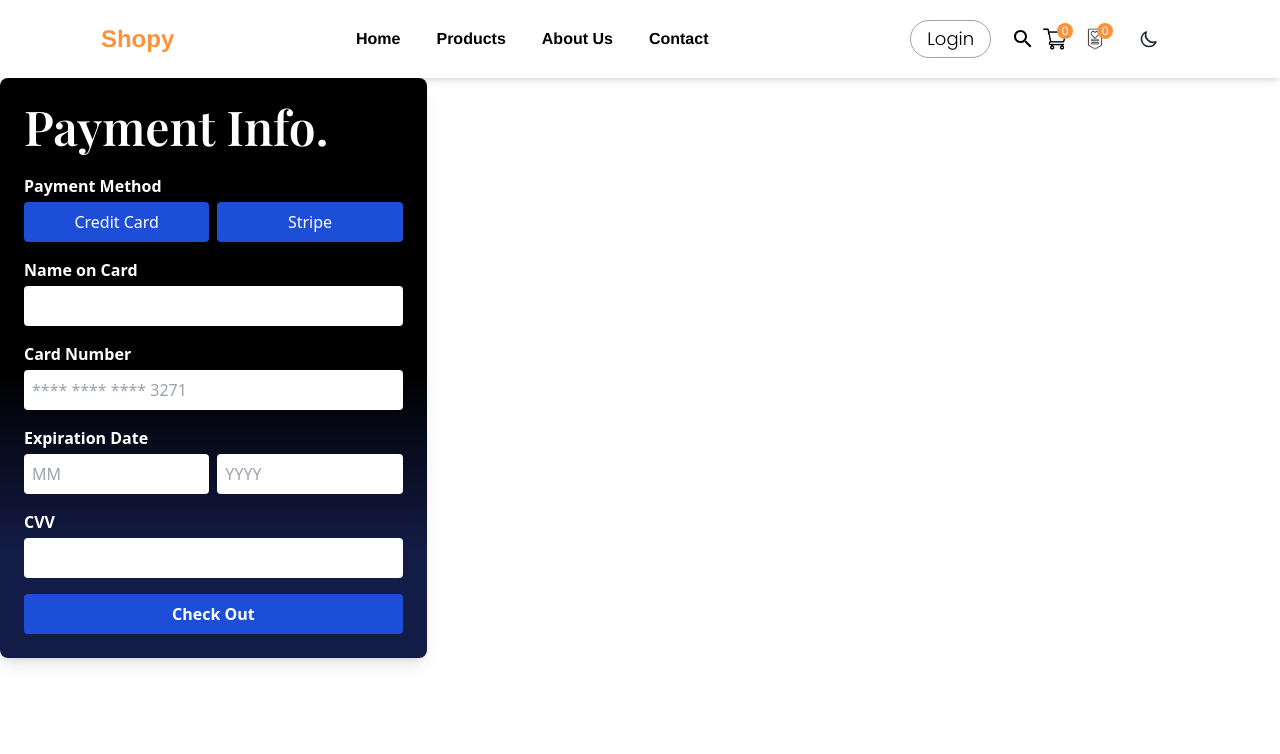
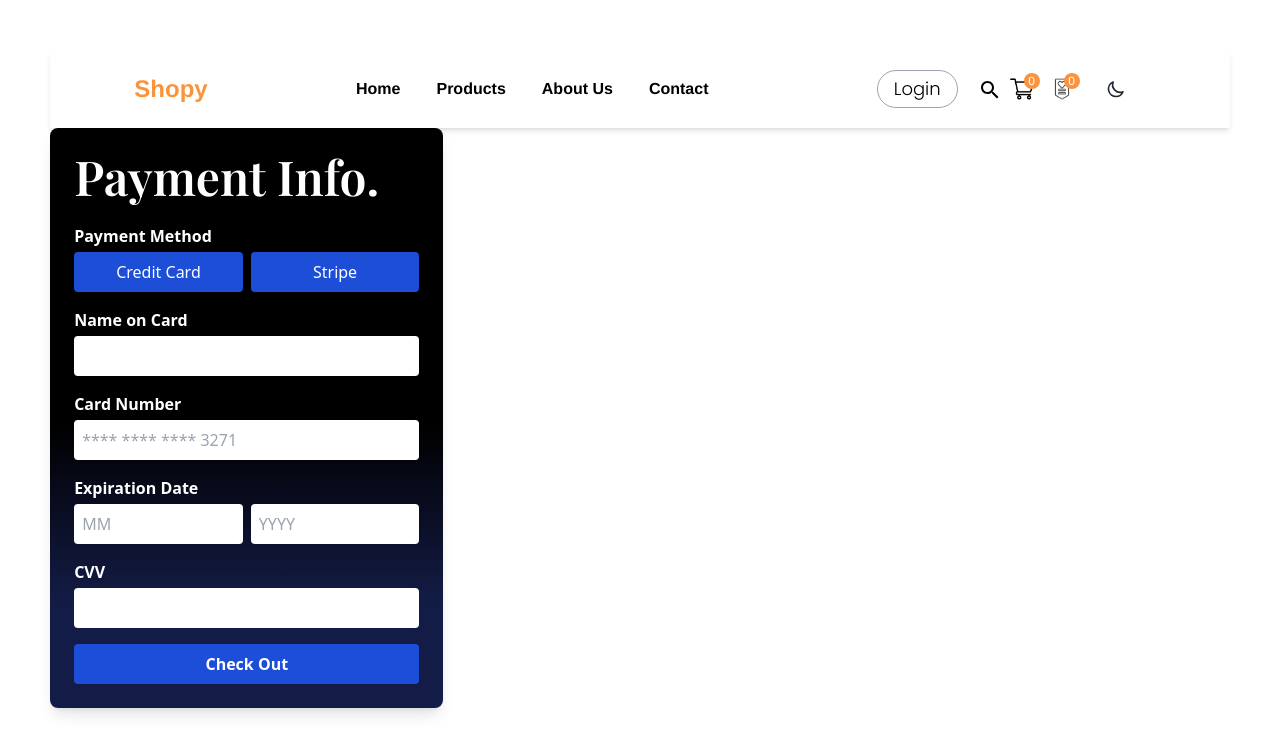
Before and after one commit to mohitparmar1/Shopy, a React (Vite) app: page /payment in a window 1280 px wide. Shown: the top 754 px of the page. Built offline with nearby package versions, Linux system fonts and the light colour scheme; a web font is replaced by a local one.

Commit message:
change in styling

```diff
--- a/index.html
+++ b/index.html
@@ -15,7 +15,7 @@
         /* Add your preloader CSS here */
         body, html {
             margin: 0;
-            padding: 0;
+            padding: 2%;
             width: 100%;
             height: 100%;
             overflow: hidden; /* Prevent scrolling while loading */
@@ -26,7 +26,7 @@
             left: 0;
             width: 100%;
             height: 100%;
-            background-color: #ffffff; /* Background color of the preloader */
+            background-color: #ffffffef; /* Background color of the preloader */
             display: flex;
             justify-content: center;
             align-items: center;
@@ -37,7 +37,7 @@
             height: 50px;
             border: 8px solid #f3f3f3; /* Light grey */
             border-top: 8px solid #3498db; /* Blue */
-            border-radius: 50%;
+            border-radius: 45%;
             animation: spin 1s linear infinite;
         }
         @keyframes spin {
--- a/src/index.css
+++ b/src/index.css
@@ -7,11 +7,11 @@
 .heading-font {
   font-family: "Playfair Display", serif;
   font-optical-sizing: auto;
-  font-weight: 600;
+  font-weight: 620;
   font-style: normal;
 }
 
 .gradient {
-    background: rgb(19,28,70);
+    background: rgb(36, 60, 165);
     background: linear-gradient(0deg, rgba(19,28,70,1) 18%, rgba(0,0,0,1) 49%, rgba(0,0,0,1) 100%);
 }
```
